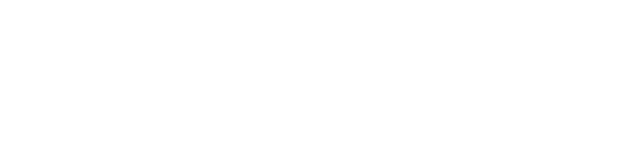
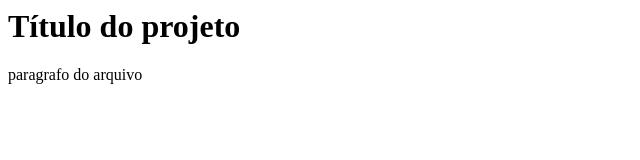
Before and after one commit to Nunesnd/aluragit, a plain HTML site: page index.html in a window 1280 px wide. Shown: the whole page, without its empty margins (0-640 px from the left). Drawn offline with Linux system fonts and the light colour scheme.

Commit message:
inserido um paragrafo

```diff
--- a/index.html
+++ b/index.html
@@ -3,5 +3,7 @@
 	</head>
 
 	<body>
+		<h1>Título do projeto</h1>
+		<p>paragrafo do arquivo</p>
 	</body>
 </html>
```
